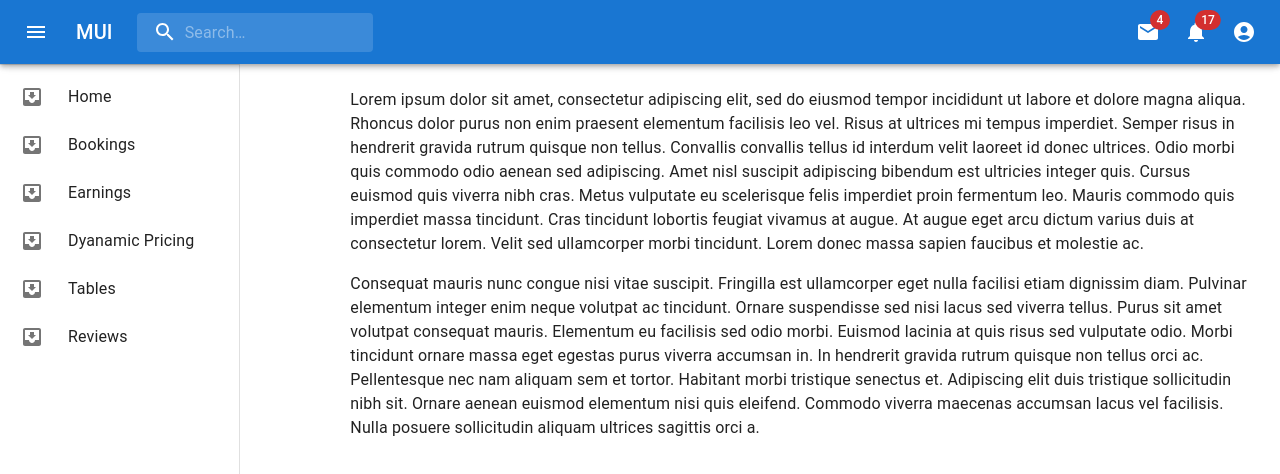
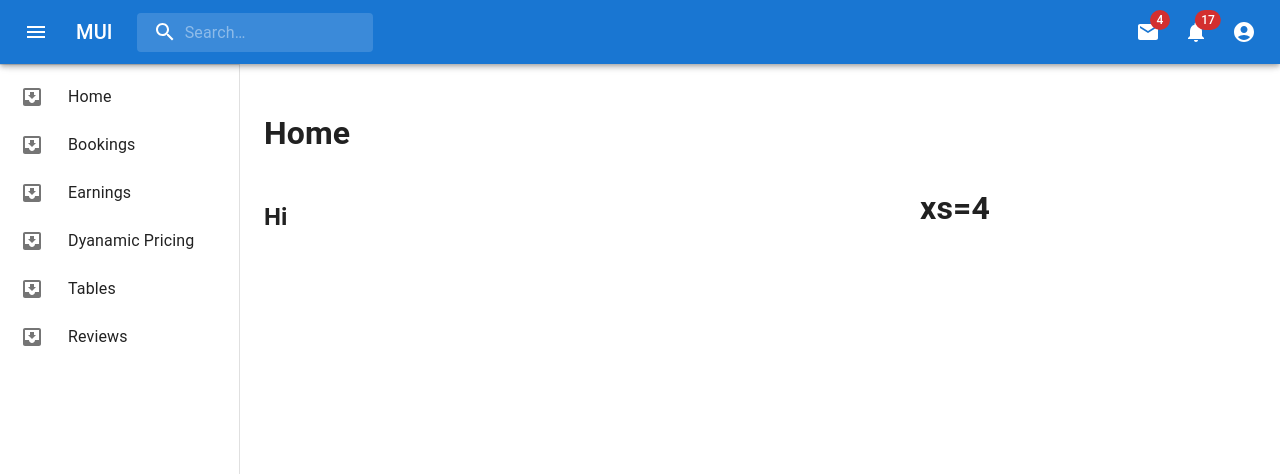
Before and after one commit to arshkhan-pathan/Project-Dineout-Online-Table-Reservation, a Next.js app in the folder dineout/: page /restaurant in a window 1280 px wide. Shown: the top 474 px of the page. Built offline with nearby package versions, Linux system fonts and the light colour scheme.

Commit message:
Added Admin Restaurnat Approval on Backend

```diff
--- a/dineout/pages/restaurant/index.js
+++ b/dineout/pages/restaurant/index.js
@@ -1,10 +1,9 @@
-import { withRole } from "@/components/Middleware";
 import MiniDrawer from "@/components/Dashboard/Drawer";
 import * as React from "react";
 import Box from "@mui/material/Box";
 import { styled, useTheme } from "@mui/material/styles";
-
-import Typography from "@mui/material/Typography";
+import { Grid } from "@mui/material";
+import Typography from "@mui/material";
 
 import PrimarySearchAppBar from "@/components/Dashboard/Appbar";
 const DrawerHeader = styled("div")(({ theme }) => ({
@@ -21,39 +20,17 @@ const Restaurant = () => {
       <PrimarySearchAppBar />
       <Box sx={{ display: "flex" }}>
         <MiniDrawer />
-        <h1>Home</h1>
         <Box component="main" sx={{ flexGrow: 1, p: 3 }}>
           <DrawerHeader />
-          <Typography paragraph>
-            Lorem ipsum dolor sit amet, consectetur adipiscing elit, sed do
-            eiusmod tempor incididunt ut labore et dolore magna aliqua. Rhoncus
-            dolor purus non enim praesent elementum facilisis leo vel. Risus at
-            ultrices mi tempus imperdiet. Semper risus in hendrerit gravida
-            rutrum quisque non tellus. Convallis convallis tellus id interdum
-            velit laoreet id donec ultrices. Odio morbi quis commodo odio aenean
-            sed adipiscing. Amet nisl suscipit adipiscing bibendum est ultricies
-            integer quis. Cursus euismod quis viverra nibh cras. Metus vulputate
-            eu scelerisque felis imperdiet proin fermentum leo. Mauris commodo
-            quis imperdiet massa tincidunt. Cras tincidunt lobortis feugiat
-            vivamus at augue. At augue eget arcu dictum varius duis at
-            consectetur lorem. Velit sed ullamcorper morbi tincidunt. Lorem
-            donec massa sapien faucibus et molestie ac.
-          </Typography>
-          <Typography paragraph>
-            Consequat mauris nunc congue nisi vitae suscipit. Fringilla est
-            ullamcorper eget nulla facilisi etiam dignissim diam. Pulvinar
-            elementum integer enim neque volutpat ac tincidunt. Ornare
-            suspendisse sed nisi lacus sed viverra tellus. Purus sit amet
-            volutpat consequat mauris. Elementum eu facilisis sed odio morbi.
-            Euismod lacinia at quis risus sed vulputate odio. Morbi tincidunt
-            ornare massa eget egestas purus viverra accumsan in. In hendrerit
-            gravida rutrum quisque non tellus orci ac. Pellentesque nec nam
-            aliquam sem et tortor. Habitant morbi tristique senectus et.
-            Adipiscing elit duis tristique sollicitudin nibh sit. Ornare aenean
-            euismod elementum nisi quis eleifend. Commodo viverra maecenas
-            accumsan lacus vel facilisis. Nulla posuere sollicitudin aliquam
-            ultrices sagittis orci a.
-          </Typography>
+          <h1>Home</h1>
+          <Grid container spacing={2}>
+            <Grid item xs={8}>
+              <h2>Hi</h2>
+            </Grid>
+            <Grid h1 xs={4}>
+              <h1>xs=4</h1>
+            </Grid>
+          </Grid>
         </Box>
       </Box>
     </div>
--- a/dineout/store/api/base.js
+++ b/dineout/store/api/base.js
@@ -1,8 +1,7 @@
 // packages
-import { createApi, fetchBaseQuery } from '@reduxjs/toolkit/query/react';
+import { createApi, fetchBaseQuery } from "@reduxjs/toolkit/query/react";
 // features
-import { setCredentials, logOut } from '@/store/slices/auth';
-
+import { setCredentials, logOut } from "@/store/slices/auth";
 
 // base query
 const baseQuery = fetchBaseQuery({
@@ -16,7 +15,6 @@ const baseQuery = fetchBaseQuery({
     return headers;
   },
 });
-
 
 // base query with auth
 const baseQueryWithReauth = async (args, api, extraOptions) => {
```
Also changed, not shown: dineout/store/api/auth.js (+14 -11 lines). Lines whose indentation alone changed are shown as unchanged.
